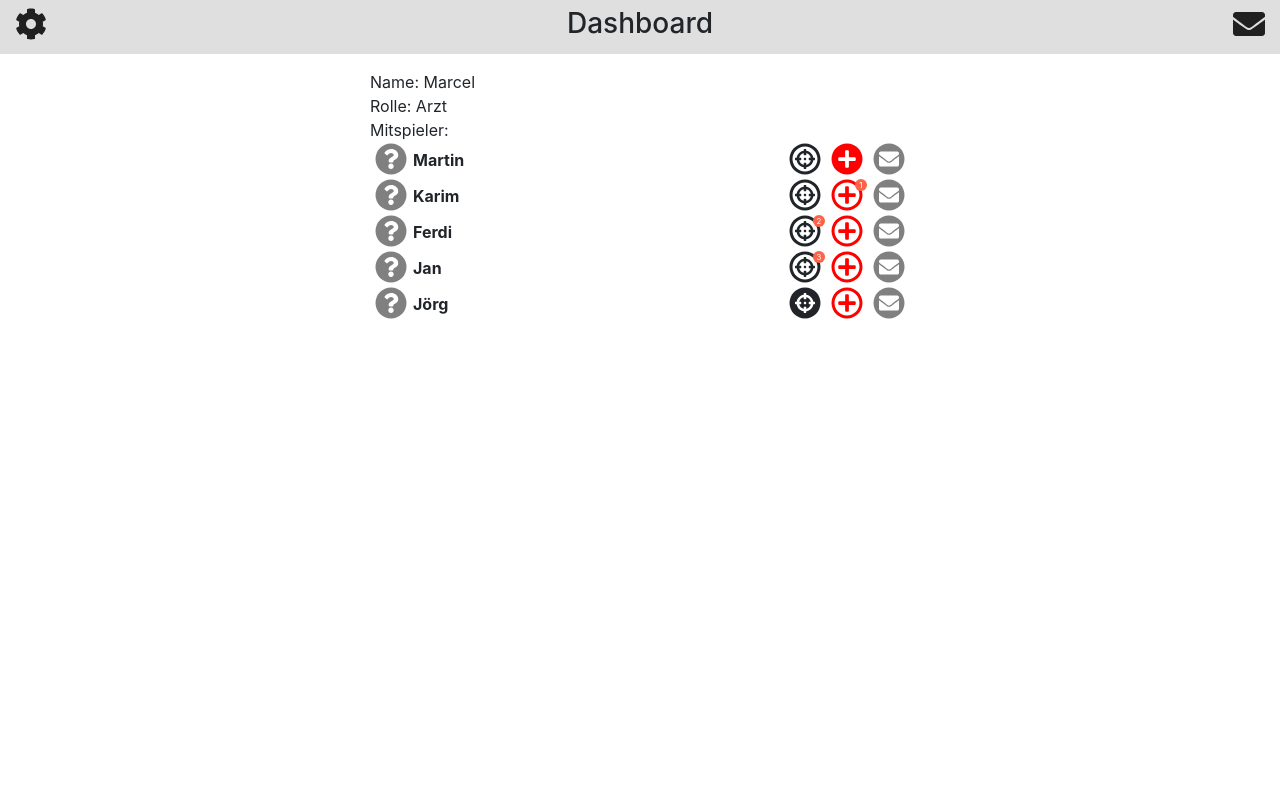
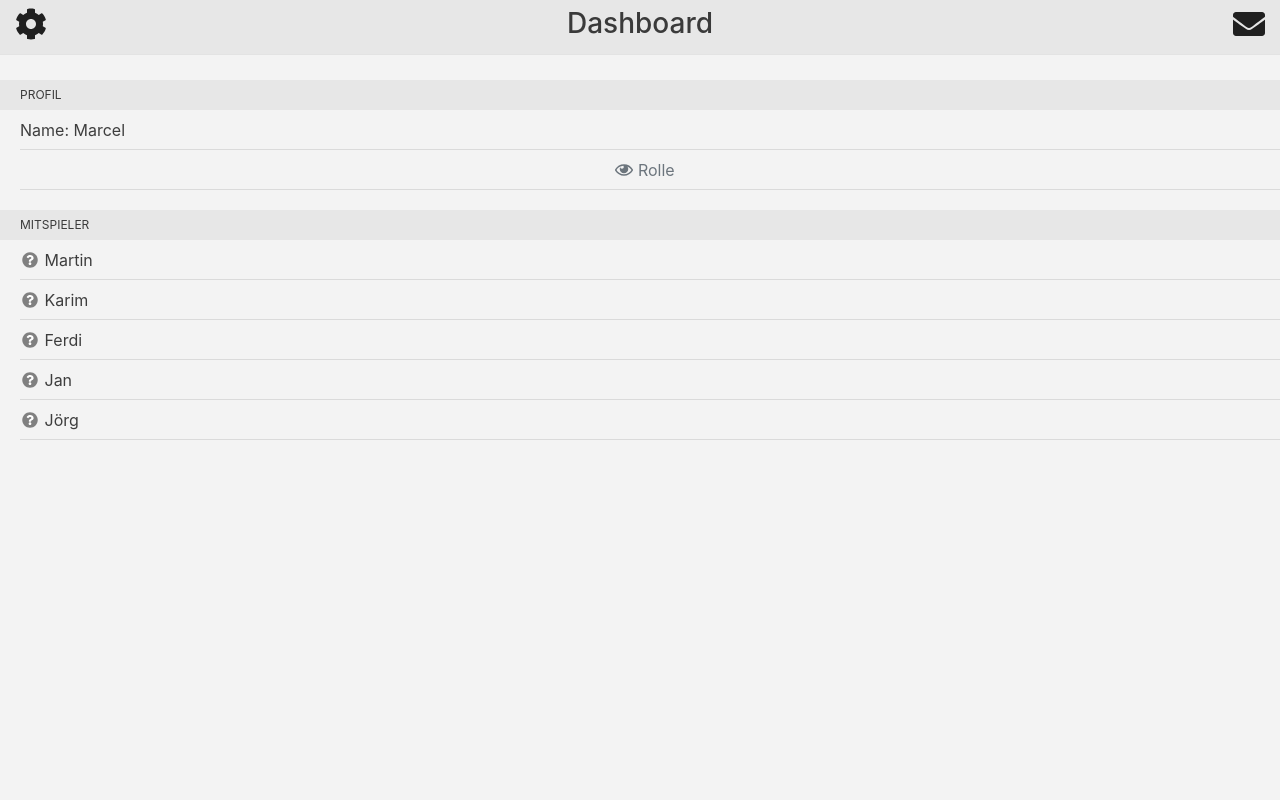
Before and after one commit to BrowserGameScriptz/palermo, a PHP site: page /palermo/game.php in a window 1280 px wide. Run offline with PHP 8.4, Linux system fonts and the light colour scheme.

```diff
--- a/assets/css/site.css
+++ b/assets/css/site.css
@@ -1,6 +1,6 @@
 html, body {
   font-size: 16px;
-  min-height: 100%;
+  height: 100%;
 }
 
 
@@ -8,9 +8,10 @@ h1 {
   font-size: 28px;
 }
 
-#header {
+.header {
   text-align: center;
-  background-color: #dfdfdf;
+  background-color: #e7e7e7;
+  border-bottom: 1px solid #e3e3e3;
   position: fixed;
   top: 0;
   left: 0;
@@ -18,17 +19,17 @@ h1 {
   z-index: 100;
 }
 
-#header h1 {
+.header h1 {
   padding-top: 7px;
   padding-bottom: 5px;
 }
 
-#header a svg {
+.header a svg {
   color: #202020;
   margin-top: 8px;
 }
 
-#page {
+.page {
   padding-top: 70px;
   min-height: 100%;
 }
--- a/game.php
+++ b/game.php
@@ -5,9 +5,8 @@ require "class/templates.php";
 $_PAGE['title'] = "Mord In Palermo";
 $_PAGE['player'] = array('Martin', 'Karim', 'Ferdi', 'Jan', 'Jörg');
 
-include "templates/header.php";
+include "templates/header_game.php";
 include "templates/game.php";
-include "templates/game_menu.php";
 include "templates/footer.php";
 
  ?>
--- a/index.php
+++ b/index.php
@@ -7,7 +7,7 @@ $_PAGE['title'] = "Mord In Palermo";
 
 
 
-include "templates/header.php";
+include "templates/header_site.php";
 
 if (!array_key_exists('p', $_GET)) {
   $_GET['p'] =0;
--- a/templates/aboutus.php
+++ b/templates/aboutus.php
@@ -1,5 +1,5 @@
-<div id="page">
-  <div id="header">
+<div class="page">
+  <div class="header">
     <div class="container-fluid">
       <div class="row">
         <div class="col-2 text-left">
--- a/templates/game.php
+++ b/templates/game.php
@@ -1,5 +1,8 @@
 <div id="page">
-  <div id="header">
+</div>
+<nav id="menu">
+  <div id="dashboard">
+    <div class="header">
       <div class="container-fluid">
         <div class="row">
           <div class="col-2 text-left">
@@ -11,31 +14,36 @@
           </div>
 
           <div class="col-2 text-right">
-          <a href="#" id="menu-icon-right"><i class="fa fa-envelope fa-2x"></i></a>
+            <a href="#messages" id="menu-icon-right"><i class="fa fa-envelope fa-2x"></i></a>
           </div>
         </div>
       </div>
     </div>
 
-  <div class="container">
-    <div class="row justify-content-center align-items-center">
-      <div class="col-12 col-md-6">
 
-        Name: Marcel <br>
-        Rolle: Arzt <br>
-        Mitspieler:
+          <ul>
+            <li class="Divider">
+              Profil
+            </li>
+            <li><span>Name: Marcel</span></li>
+            <li><span class="text-center text-muted"><i class="far fa-eye"></i> Rolle</span></li>
+          </ul>
 
-        <table>
+          <ul>
+            <li class="Divider">Mitspieler</li>
+
             <?php foreach($_PAGE['player'] as $id=>$player) { ?>
-          <tr>
-            <td>
-              <span class="fa-layers fa-fw fa-2x">
+            <li>
+
+              <span>
+                <span class="fa-layers fa-fw">
                   <i class="fas fa-circle" style="color:grey"></i>
                   <i class="fa-inverse fa-question fas" data-fa-transform="shrink-6"></i>
                 </span>
-            </td>
-            <td style="width: 100%"><b><?= $player ?></b></td>
-            <td>
+                <?= $player ?>
+              </span>
+            </li>
+              <!--<td>
                 <span class="fa-layers fa-fw fa-2x">
                   <?php if ($id == 4) { ?>
                     <i class="fas fa-circle"></i>
@@ -72,11 +80,13 @@
                   <i class="fas fa-circle" style="color:grey"></i>
                   <i class="fa-inverse fa-envelope fa" data-fa-transform="shrink-6"></i>
                 </span>
-            </td>
+              </td>-->
               <?php } ?>
-        </table>
+          </ul>
 
+      <!--  </div>
       </div>
+    </div>-->
   </div>
-  </div>
-</div>
+  <?php include "messages.php"; ?>
+</nav>
--- a/templates/game_menu.php
+++ /dev/null
@@ -1,8 +0,0 @@
-<!-- The menu -->
-<nav id="menu">
-   <ul>
-      <li><a href="<?= Template::getUrl("") ?>">Dashboard</a></li>
-      <li><a href="<?= Template::getUrl("/?p=2") ?>">Chat</a></li>
-      <li><a href="<?= Template::getUrl("/?p=4") ?>">Einstellung</a></li>
-   </ul>
-</nav>
--- /dev/null
+++ b/templates/header_game.php
@@ -0,0 +1,29 @@
+<!doctype html>
+<html lang="de">
+  <head>
+    <!-- Required meta tags -->
+    <meta charset="utf-8">
+    <meta name="viewport" content="width=device-width, initial-scale=1, shrink-to-fit=no">
+
+    <link rel="stylesheet" href="<?= Template::getUrl("/assets/css/bootstrap.min.css") ?>">
+    <link rel="stylesheet" href="<?= Template::getUrl("/assets/css/fa-svg-with-js.css") ?>">
+    <link rel="stylesheet" href="<?= Template::getUrl("/assets/css/jquery.mmenu.all.css") ?>">
+    <link rel="stylesheet" href="<?= Template::getUrl("/assets/css/site.css") ?>">
+
+    <script src="<?= Template::getUrl("/assets/js/fontawesome-all.min.js") ?>"></script>
+    <script src="<?= Template::getUrl("/assets/js/jquery-3.3.1.min.js") ?>"></script>
+    <script src="<?= Template::getUrl("/assets/js/jquery.mmenu.all.js") ?>"></script>
+    <script src="<?= Template::getUrl("/assets/js/game.js") ?>"></script>
+
+    <script>
+       $(document).ready(function( $ ) {
+          $("#menu").mmenu({
+            offCanvas	: false
+          }, {});
+       });
+    </script>
+
+
+    <title><?= $_PAGE['title'] ?></title>
+  </head>
+  <body>
--- a/templates/impressum.php
+++ b/templates/impressum.php
@@ -1,5 +1,5 @@
-<div id="page">
-  <div id="header">
+<div class="page">
+  <div class="header">
     <div class="container-fluid">
       <div class="row">
         <div class="col-2 text-left">
--- a/templates/landing.php
+++ b/templates/landing.php
@@ -1,5 +1,5 @@
-<div id="page">
-  <div id="header">
+<div class="page">
+  <div class="header">
     <div class="container-fluid">
       <div class="row">
         <div class="col-2 text-left">
@@ -10,7 +10,7 @@
           </div>
         </div>
 
-        <div class="col-8 text-center">
+        <div class="col-10 text-center">
           <h1>Mord in Palermo</h1>
         </div>
       </div>
--- /dev/null
+++ b/templates/messages.php
@@ -0,0 +1,27 @@
+<div class="page" id="messages">
+  <div class="header">
+    <div class="container-fluid">
+      <div class="row">
+        <div class="col-2 text-left">
+          <a href="#dashboard" id="menu-icon-left"><i class="fa fa-arrow-left fa-2x"></i></a>
+        </div>
+
+        <div class="col-8 text-center">
+          <h1>Messages</h1>
+        </div>
+
+        <div class="col-2 text-right">
+          <a href="#" id="menu-icon-right"><i class="fa fa-plus fa-2x"></i></a>
+        </div>
+      </div>
+    </div>
+  </div>
+
+  <div class="container">
+    <div class="row justify-content-center align-items-center">
+      <div class="col-12 col-md-6">
+        Messages
+      </div>
+    </div>
+  </div>
+</div>
--- a/templates/rules.php
+++ b/templates/rules.php
@@ -1,5 +1,5 @@
-<div id="page">
-  <div id="header">
+<div class="page">
+  <div class="header">
     <div class="container-fluid">
       <div class="row">
         <div class="col-2 text-left">
```
Also changed, not shown: assets/js/game.js (added), templates/header_site.php (renamed from templates/header.php). Lines whose indentation alone changed are shown as unchanged.
